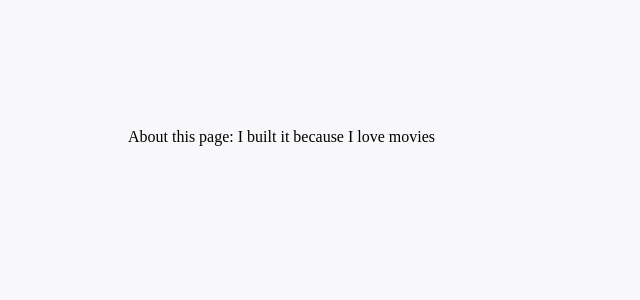
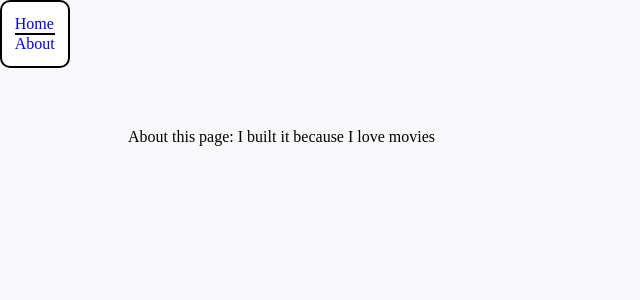
Before and after one commit to gonnabea/first-react-app, a React (Create React App) app: page /#/about in a window 1280 px wide. Shown: the top 300 px of the page, without its empty margins (0-640 px from the left). Built offline with nearby package versions, Linux system fonts and the light colour scheme.

Commit message:
#6.2 Building the Navigation

```diff
--- a/src/App.js
+++ b/src/App.js
@@ -2,10 +2,13 @@ import React from 'react';
 import { HashRouter, Route } from "react-router-dom";
 import Home from "./routes/Home";
 import About from "./routes/About";
+import Navigation from "./components/Navigation";
+import "./App.css";
 
 function App(){
   return (
   <HashRouter>
+    <Navigation/>
     <Route path="/" exact={true} component={Home}/>
     <Route path="/about" component={About}/>
   </HashRouter>
--- /dev/null
+++ b/src/components/Navigation.css
@@ -0,0 +1,26 @@
+.nav {
+    position: fixed;
+    margin: 0;
+    left: 0;
+    top: 0;
+    display: flex;
+    flex-direction: column;
+    background-color: white;
+    border: solid 2px black;
+    border-radius: 10px;
+    padding:1%;
+    color: yellowgreen;
+}
+
+.nav :visited {
+    color: yellowgreen;
+}
+
+.toHome {
+    text-decoration: none;
+    border-bottom: solid 2px black;
+}
+
+.toAbout{
+    text-decoration: none;
+}
--- /dev/null
+++ b/src/components/Navigation.js
@@ -0,0 +1,12 @@
+import React from "react";
+import { Link } from "react-router-dom";
+import "./Navigation.css";
+
+function Navigation(){
+    return <div class="nav">
+        <Link class="toHome" to="/">Home</Link>
+        <Link class="toAbout" to="/about">About</Link>
+    </div>
+}
+
+export default Navigation;
--- a/src/routes/About.js
+++ b/src/routes/About.js
@@ -1,6 +1,7 @@
 import React from "react";
 
-function About(){
+function About(props){
+    console.log(props);
     return <span>About this page: I built it because I love movies</span>
 }
 
```
